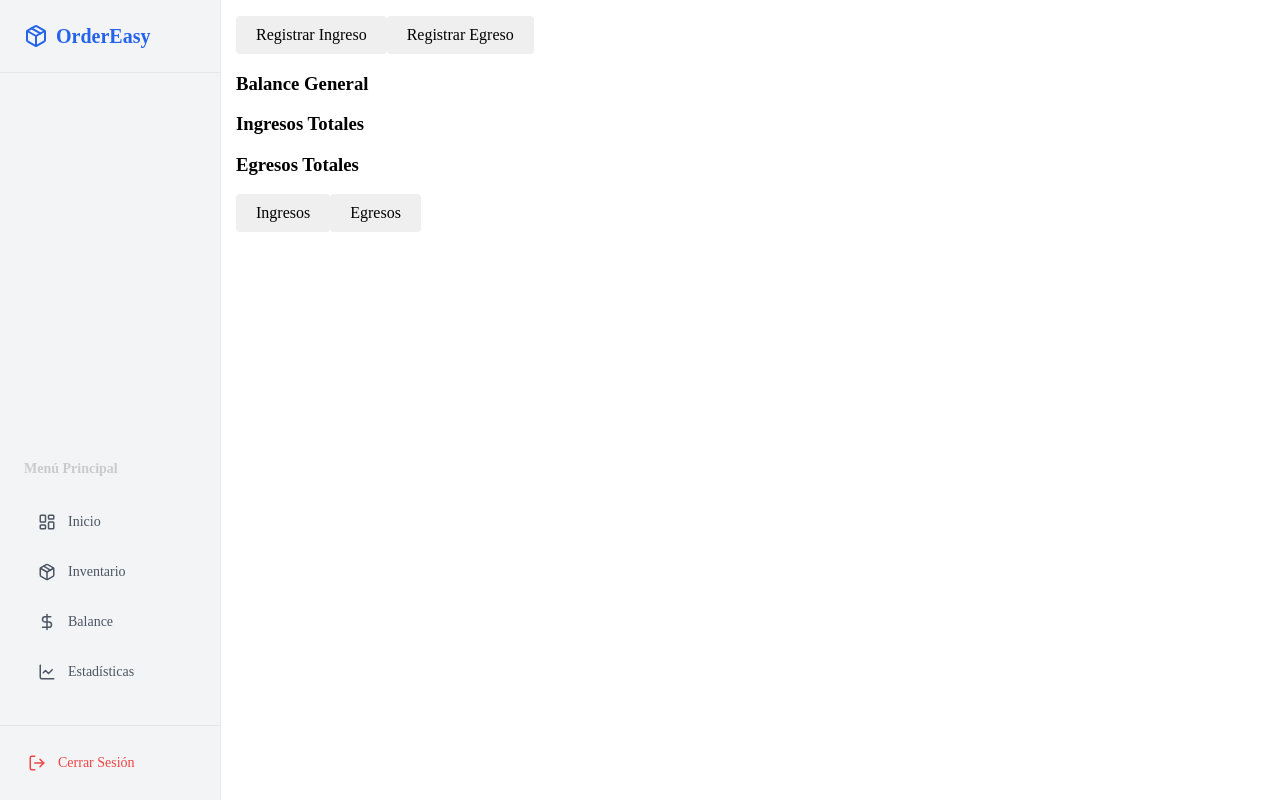
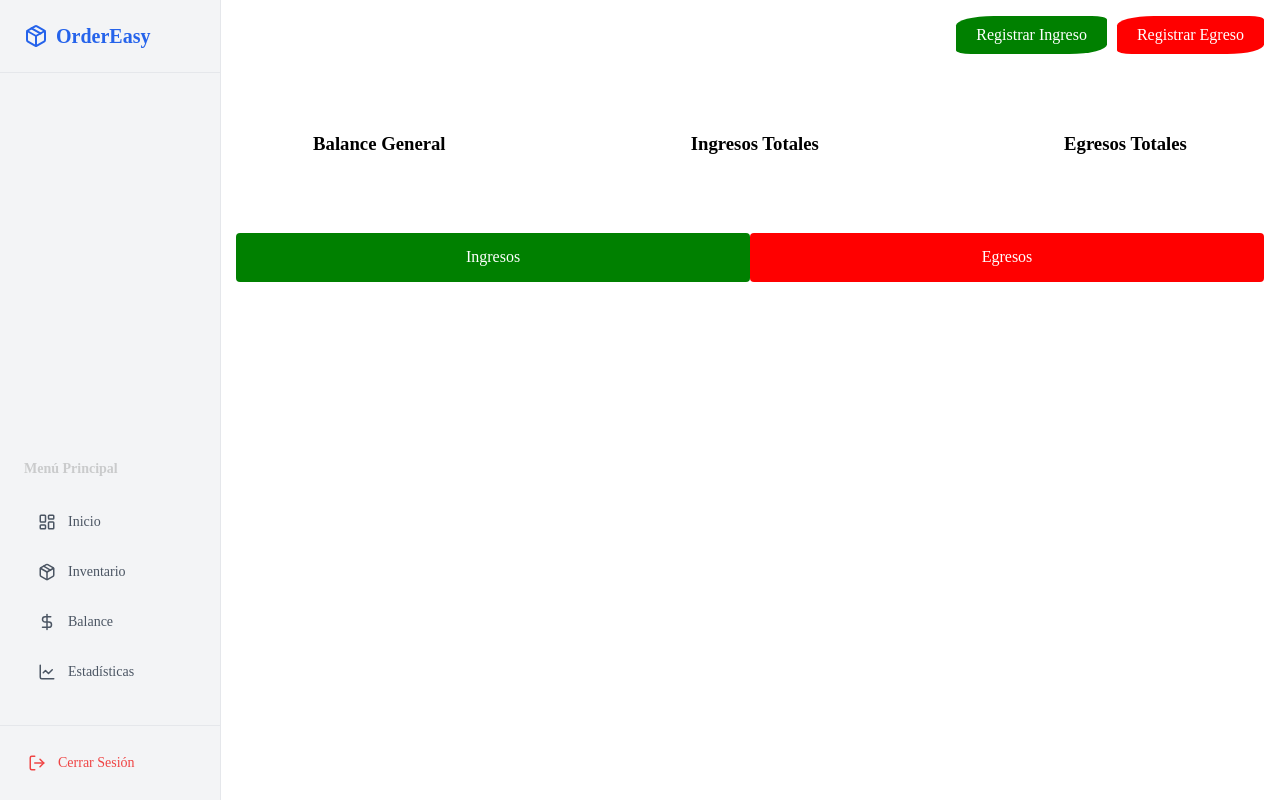
Before and after one commit to badizr7/New-OrderEasy, a React (Vite) app in the folder client/: page /dashboard/balance in a window 1280 px wide. Shown: the top 810 px of the page. Built offline with nearby package versions, Linux system fonts and the light colour scheme; sample sign-in values are in the browser's storage.

Commit message:
Estilos de Balance e Inventario

```diff
--- a/client/src/components/dashboard/balance/Balance.jsx
+++ b/client/src/components/dashboard/balance/Balance.jsx
@@ -1,33 +1,36 @@
-// src/components/Balance.jsx
 import React from 'react';
+import './Balance.css'; // Asegúrate de importar el CSS
 
 function Balance() {
   return (
     <div>
+      {/* Botones a la derecha */}
       <div className="botones">
-        <button>Registrar Ingreso</button>
-        <button>Registrar Egreso</button>
+        <button className='nuevo-ingreso'>Registrar Ingreso</button>
+        <button className='nuevo-egreso'>Registrar Egreso</button>
       </div>
 
+      {/* Balance distribuido horizontalmente con margen */}
       <div className="balance">
         <div className="balance-general">
           <h3>Balance General</h3>
         </div>
-
         <div className="ingresos">
           <h3>Ingresos Totales</h3>
         </div>
-
         <div className="egresos">
           <h3>Egresos Totales</h3>
         </div>
       </div>
-        <button>Ingresos</button>
-        <button>Egresos</button>
-      <div className="tablas">
 
+      {/* Botones inferiores ocupando todo el ancho */}
+      <div className="botones-expandibles">
+        <button className="btn-ingresos">Ingresos</button>
+        <button className="btn-egresos">Egresos</button>
       </div>
 
+      {/* Espacio para tablas */}
+      <div className="tablas"></div>
     </div>
   );
 }
--- /dev/null
+++ b/client/src/components/dashboard/balance/balance.css
@@ -0,0 +1,64 @@
+/* Botones a la derecha */
+.botones {
+    display: flex;
+    justify-content: flex-end;
+    gap: 10px;
+    margin-bottom: 15px;
+  }
+
+  .nuevo-ingreso {
+    color: white;
+    background-color: green;
+    border-radius: 25% 10%;
+  }
+
+  .nuevo-egreso {
+    color: white;
+    background-color: red;
+    border-radius: 25% 10%;
+  }
+
+  /* Distribuir los h3 en línea horizontal con más margen */
+  .balance {
+    display: flex;
+    justify-content: space-between;
+    text-align: center;
+    margin: 40px auto; /* Aumentamos el margen superior e inferior */
+    padding: 20px 0; /* Mayor separación interna */
+    width: 85%; /* Reduce un poco el ancho para centrar más */
+  }
+
+  /* Botones inferiores ocupando todo el ancho */
+  .botones-expandibles {
+    display: flex;
+    width: 100%;
+  }
+
+  .btn-ingresos,
+  .btn-egresos {
+    flex: 1; /* Hace que ambos botones ocupen el mismo espacio */
+    padding: 15px;
+    font-size: 16px;
+    border: none;
+    cursor: pointer;
+    color: white;
+    transition: background-color 0.15s ease-in-out; /* Transición suave */
+  }
+
+  /* Estilo normal */
+  .btn-ingresos {
+    background-color: green;
+  }
+
+  .btn-egresos {
+    background-color: red;
+  }
+
+  /* Efecto hover: color más oscuro */
+  .btn-ingresos:hover {
+    background-color: #006400; /* Verde más oscuro */
+  }
+
+  .btn-egresos:hover {
+    background-color: #8B0000; /* Rojo más oscuro */
+  }
--- a/client/src/components/dashboard/inventario/Inventario.jsx
+++ b/client/src/components/dashboard/inventario/Inventario.jsx
@@ -6,6 +6,8 @@ import CrearProductoForm from './vistas/CrearProductoForm';
 import GestionarCategoriaForm from './vistas/GestionarCategoriaForm';
 import { getCategoriesByUser } from '../../../services/categoryServices';
 import { getAllProducts } from '../../../services/productServices';
+import './Inventario.css';
+
 
 function Inventario() {
   const [isCrearCategoriaVisible, setCrearCategoriaVisible] = useState(false);
@@ -119,14 +121,16 @@ function Inventario() {
   return (
     <div>
       {/* Controles principales */}
-      <div>
+      <div className="botones-inventario">
         <button onClick={() => setCrearProductoVisible(true)}>Agregar Producto</button>
         <button onClick={() => setGestionarCategoriaVisible(true)}>Gestionar Categorías</button>
       </div>
 
+
       {/* Controles de categorías y búsqueda */}
-      <div>
+      <div className="categoria-busqueda">
         <button onClick={() => setCrearCategoriaVisible(true)}>Agregar Categoría</button>
+        <div className="busqueda">
           <select
             name="categorias"
             value={selectedCategoria}
@@ -146,6 +150,8 @@ function Inventario() {
             onChange={(e) => setSearchTerm(e.target.value)}
           />
         </div>
+      </div>
+
 
       {/* Renderización de productos filtrados */}
       <VisualizarProductos
--- /dev/null
+++ b/client/src/components/dashboard/inventario/inventario.css
@@ -0,0 +1,17 @@
+.botones-inventario {
+    display: flex;
+    justify-content: space-between;
+    padding: 10px 0;
+  }
+
+  .categoria-busqueda {
+    display: flex;
+    justify-content: space-between;
+    align-items: center;
+    padding: 10px 0;
+  }
+
+  .busqueda {
+    display: flex;
+    gap: 10px;
+  }
```
Lines whose indentation alone changed are shown as unchanged.
